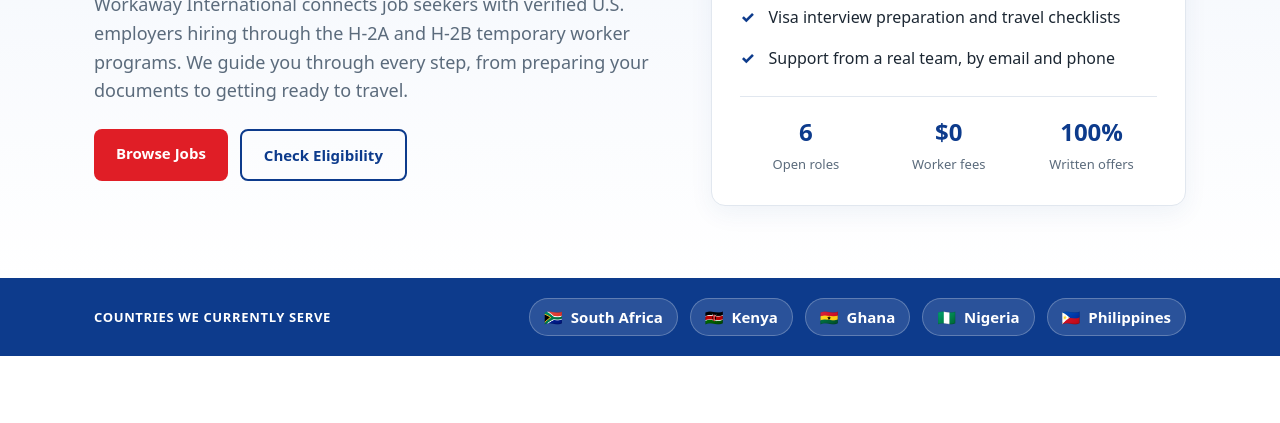
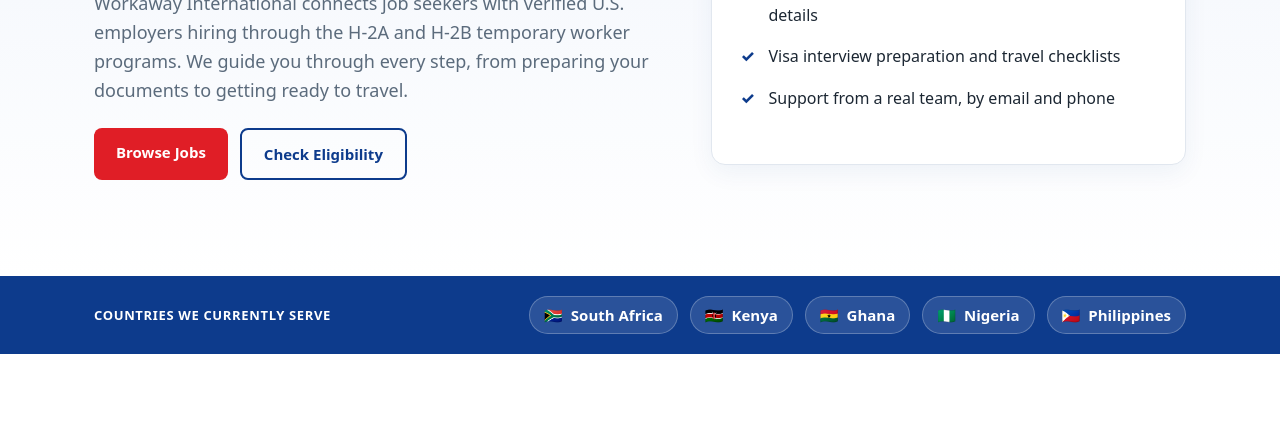
Before and after one commit to Skylimit007/work-away-international, a website: page public/index.html in a window 1280 px wide. Shown: the part 375-798 px from the top of the page. Drawn offline with Linux system fonts and the light colour scheme; no server answers.

Commit message:
Remove stats section from index.html
Removed the stats section from the index.html file.

```diff
--- a/public/index.html
+++ b/public/index.html
@@ -39,11 +39,6 @@
           <li>Visa interview preparation and travel checklists</li>
           <li>Support from a real team, by email and phone</li>
         </ul>
-        <div class="stats">
-          <div><b>6</b><span>Open roles</span></div>
-          <div><b>$0</b><span>Worker fees</span></div>
-          <div><b>100%</b><span>Written offers</span></div>
-        </div>
       </div>
     </div>
   </section>
```
